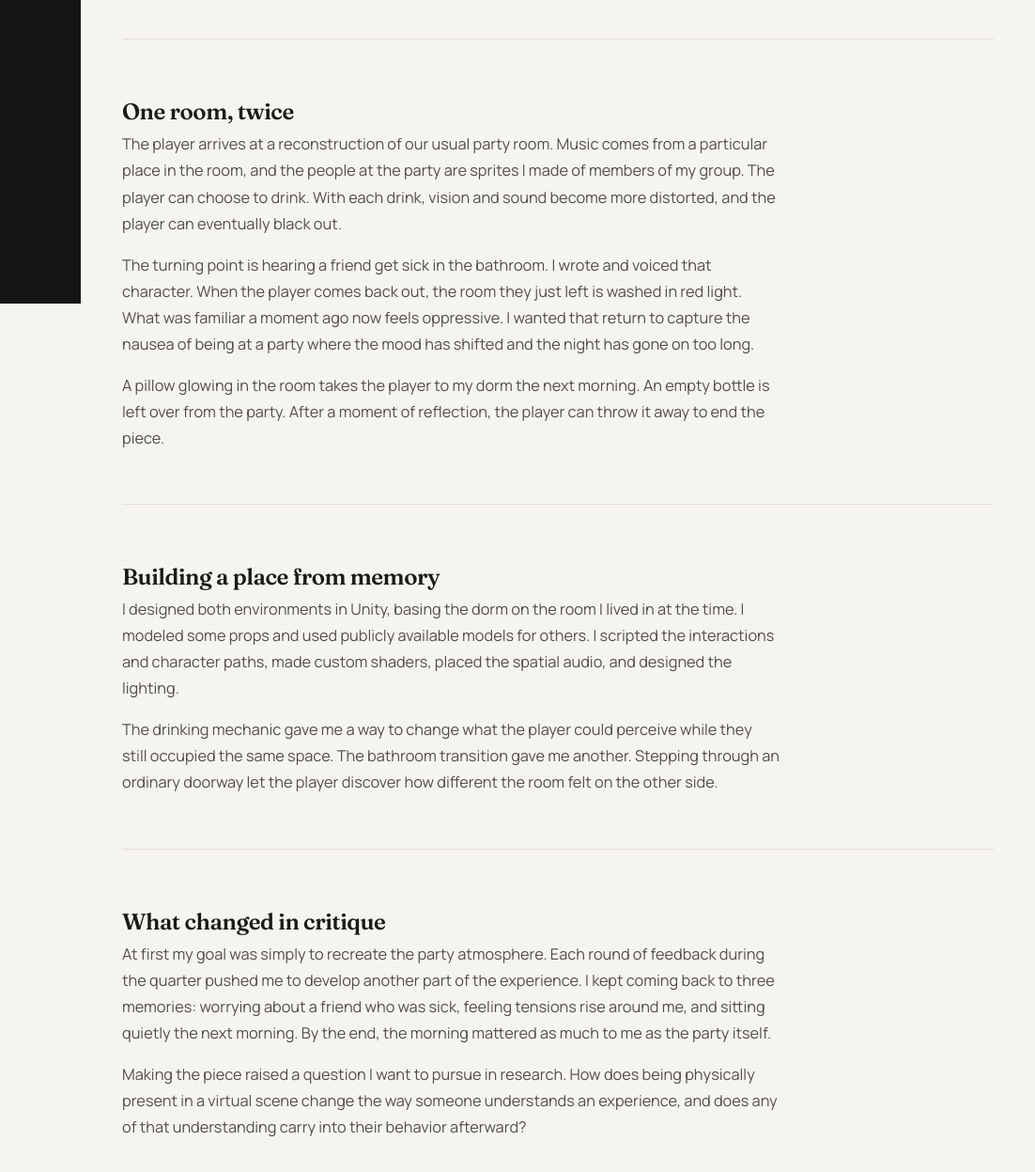
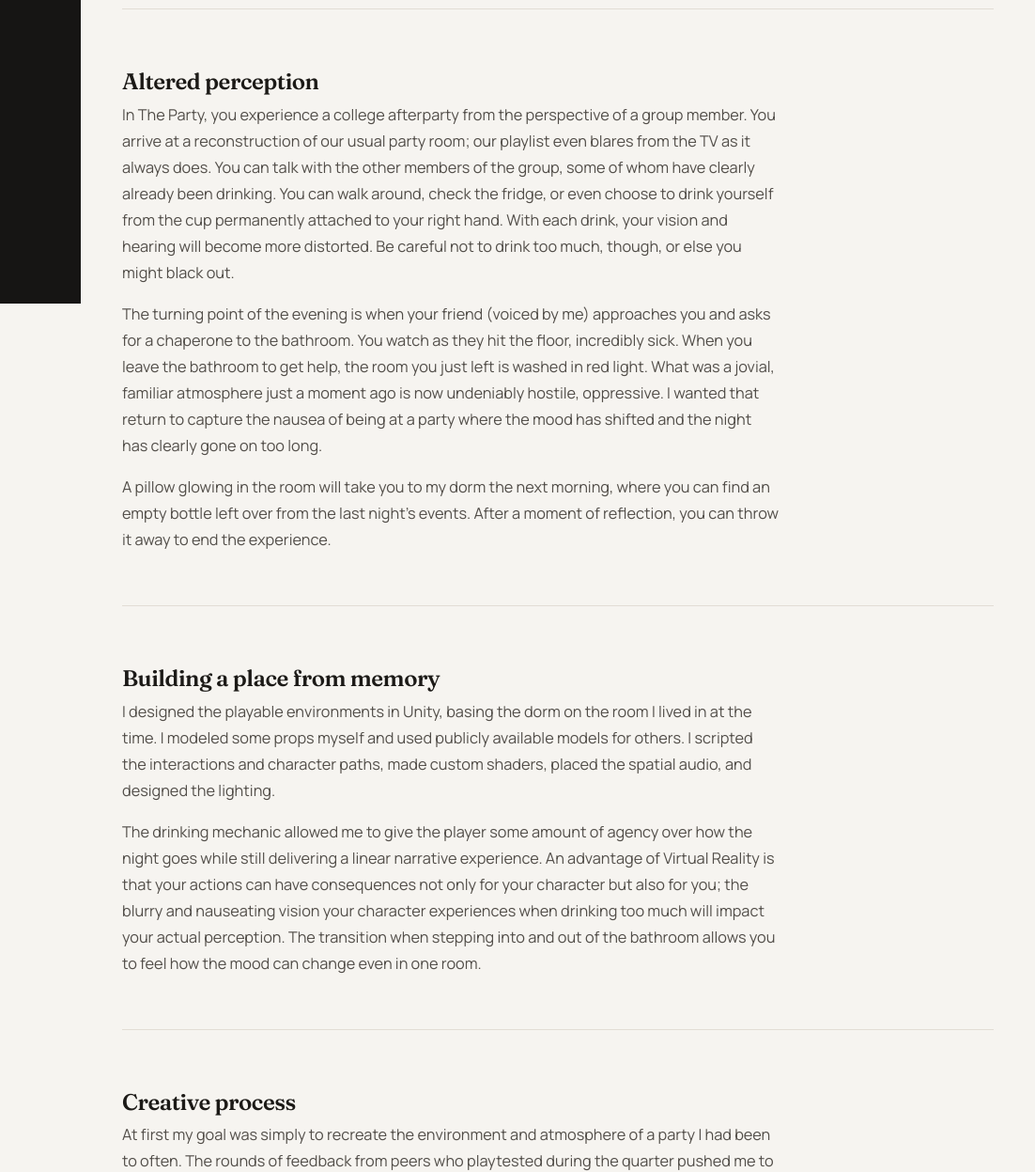
Before and after one commit to violet-crow/violet-crow.github.io, a plain HTML site: page work/the-party/index.html in a window 1280 px wide. Shown: the part 477-1724 px from the top of the page at 94% size, 178-1280 px from the left. Drawn offline with Linux system fonts and the light colour scheme.

Commit message:
updated text for the party page

```diff
--- a/work/the-party/index.html
+++ b/work/the-party/index.html
@@ -56,7 +56,7 @@
           <section class="case-hero">
             <a class="back-link" href="../../portfolio/#the-party">← Back to Portfolio</a>
             <h1>The Party</h1>
-            <p class="case-subtitle">A narrative VR piece about the social and psychological consequences of alcohol abuse, set in a room I knew well: the place my a cappella group held its afterparties at Stanford.</p>
+            <p class="case-subtitle">A narrative VR piece about the social and psychological consequences of alcohol abuse, set in the place my a cappella group held our afterparties at Stanford.</p>
             <div class="case-meta-grid">
               <div class="meta-item">
                 <span class="meta-label">Timeframe</span>
@@ -77,25 +77,25 @@
             </div>
           </section>
           <section class="section" id="sequence">
-            <h2>One room, twice</h2>
+            <h2>Altered perception</h2>
             <div class="case-body">
-              <p>The player arrives at a reconstruction of our usual party room. Music comes from a particular place in the room, and the people at the party are sprites I made of members of my group. The player can choose to drink. With each drink, vision and sound become more distorted, and the player can eventually black out.</p>
-              <p>The turning point is hearing a friend get sick in the bathroom. I wrote and voiced that character. When the player comes back out, the room they just left is washed in red light. What was familiar a moment ago now feels oppressive. I wanted that return to capture the nausea of being at a party where the mood has shifted and the night has gone on too long.</p>
-              <p>A pillow glowing in the room takes the player to my dorm the next morning. An empty bottle is left over from the party. After a moment of reflection, the player can throw it away to end the piece.</p>
+              <p>In The Party, you experience a college afterparty from the perspective of a group member. You arrive at a reconstruction of our usual party room; our playlist even blares from the TV as it always does. You can talk with the other members of the group, some of whom have clearly already been drinking. You can walk around, check the fridge, or even choose to drink yourself from the cup permanently attached to your right hand. With each drink, your vision and hearing will become more distorted. Be careful not to drink too much, though, or else you might black out.</p>
+              <p>The turning point of the evening is when your friend (voiced by me) approaches you and asks for a chaperone to the bathroom. You watch as they hit the floor, incredibly sick. When you leave the bathroom to get help, the room you just left is washed in red light. What was a jovial, familiar atmosphere just a moment ago is now undeniably hostile, oppressive. I wanted that return to capture the nausea of being at a party where the mood has shifted and the night has clearly gone on too long.</p>
+              <p>A pillow glowing in the room will take you to my dorm the next morning, where you can find an empty bottle left over from the last night's events. After a moment of reflection, you can throw it away to end the experience.</p>
             </div>
           </section>
           <section class="section">
             <h2>Building a place from memory</h2>
             <div class="case-body">
-              <p>I designed both environments in Unity, basing the dorm on the room I lived in at the time. I modeled some props and used publicly available models for others. I scripted the interactions and character paths, made custom shaders, placed the spatial audio, and designed the lighting.</p>
-              <p>The drinking mechanic gave me a way to change what the player could perceive while they still occupied the same space. The bathroom transition gave me another. Stepping through an ordinary doorway let the player discover how different the room felt on the other side.</p>
+              <p>I designed the playable environments in Unity, basing the dorm on the room I lived in at the time. I modeled some props myself and used publicly available models for others. I scripted the interactions and character paths, made custom shaders, placed the spatial audio, and designed the lighting.</p>
+              <p>The drinking mechanic allowed me to give the player some amount of agency over how the night goes while still delivering a linear narrative experience. An advantage of Virtual Reality is that your actions can have consequences not only for your character but also for you; the blurry and nauseating vision your character experiences when drinking too much will impact your actual perception. The transition when stepping into and out of the bathroom allows you to feel how the mood can change even in one room.</p>
             </div>
           </section>
           <section class="section">
-            <h2>What changed in critique</h2>
+            <h2>Creative process</h2>
             <div class="case-body">
-              <p>At first my goal was simply to recreate the party atmosphere. Each round of feedback during the quarter pushed me to develop another part of the experience. I kept coming back to three memories: worrying about a friend who was sick, feeling tensions rise around me, and sitting quietly the next morning. By the end, the morning mattered as much to me as the party itself.</p>
-              <p>Making the piece raised a question I want to pursue in research. How does being physically present in a virtual scene change the way someone understands an experience, and does any of that understanding carry into their behavior afterward?</p>
+              <p>At first my goal was simply to recreate the environment and atmosphere of a party I had been to often. The rounds of feedback from peers who playtested during the quarter pushed me to develop the experience further, and make it more meaningful. I based the experience in three real memories: worrying about a friend who was sick; feeling tensions rise as a night went on; and sitting quietly to reflect the next morning.</p>
+              <p>I view The Party as an early exploration into the use of narrative VR in psychological research. How does feeling physically present in a virtual scene change someone's understanding of an emotional experience, and how does that impact their behavior afterward?</p>
             </div>
           </section>
           <footer>© 2026 Violet Crow</footer>
```
